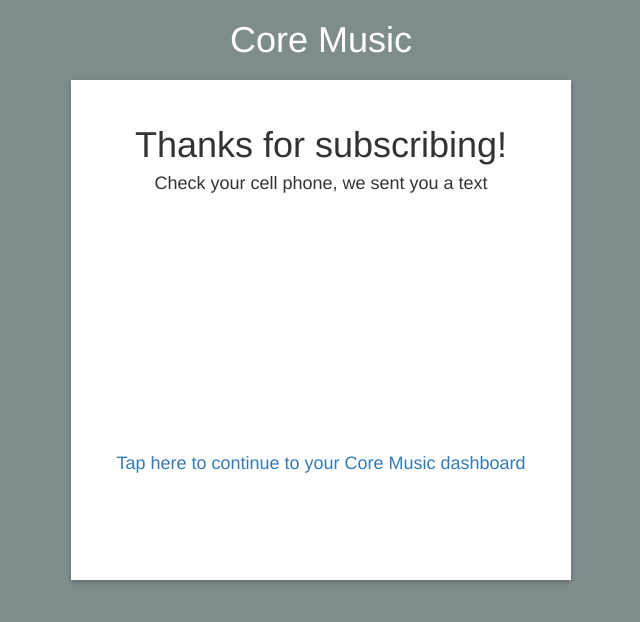
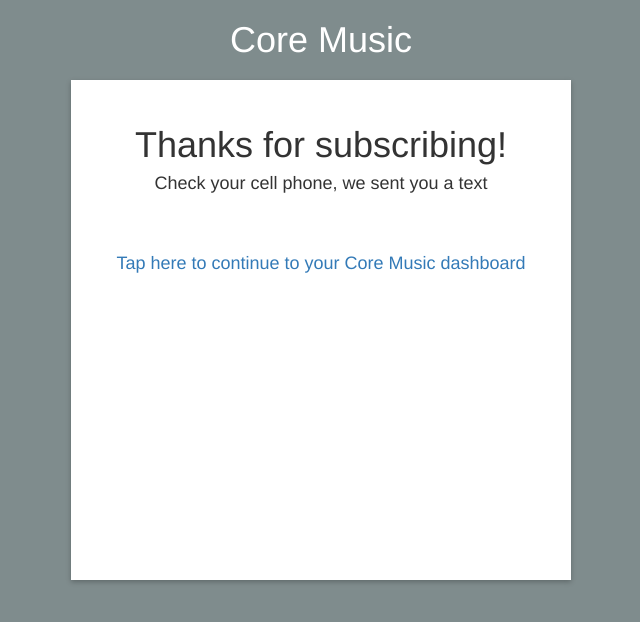
Before and after one commit to dickiebush/CoreMusic, a Flask app: page /welcome in a window 1280 px wide. Shown: the part 51-673 px from the top of the page, without its empty margins (319-959 px from the left). Run offline with Flask 2, Linux system fonts and the light colour scheme; some libraries are stand-ins or nearby versions.

Commit message:
welcome screen

```diff
--- a/templates/login.html
+++ b/templates/login.html
@@ -11,7 +11,7 @@
     <nbsp></nbsp>
 
 <body style="background-color:#7f8c8d">
-    <div class="container container--nr">
+
     <div class="noauth__form-container">
 
     <h2> Log in </h2>
@@ -77,7 +77,7 @@
     <div style="padding-top:16px">
      <strong><a href="/signup" style="color:#7f8c8d">Don't have an account? Sign up </a></strong></div>
     </div>
-    </div>
+
 
 </body>
 
--- a/templates/welcome.html
+++ b/templates/welcome.html
@@ -9,16 +9,16 @@
     <nbsp></nbsp>
 
 <body style="background-color:#7f8c8d">
+<meta name="viewport" content="width=device-width, initial-scale=1.0">
 <center>
-<div class=container container--nr>
 <div class=noauth__form-container>
 <h1> Thanks for subscribing! </h1>
 <nbsp></nbsp>
 <h4> Check your cell phone, we sent you a text </h4>
 
-<h4 style="padding-top:250px"><a href="/home">Tap here to continue to your Core Music dashboard</a></h4>
+<h4 style="padding-top:50px"><a href="/home">Tap here to continue to your Core Music dashboard</a></h4>
 </div>
-</div>
+
 </center>
 </body>
 {% endblock %}
```
